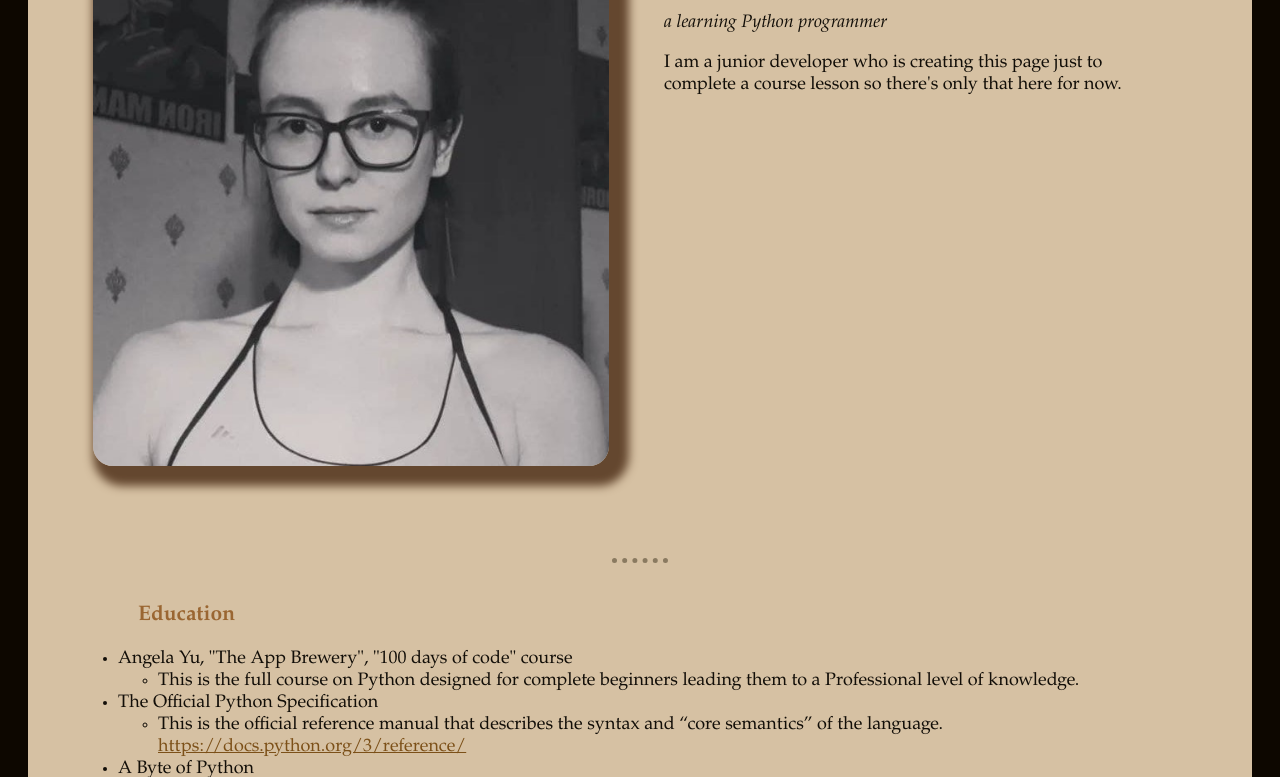
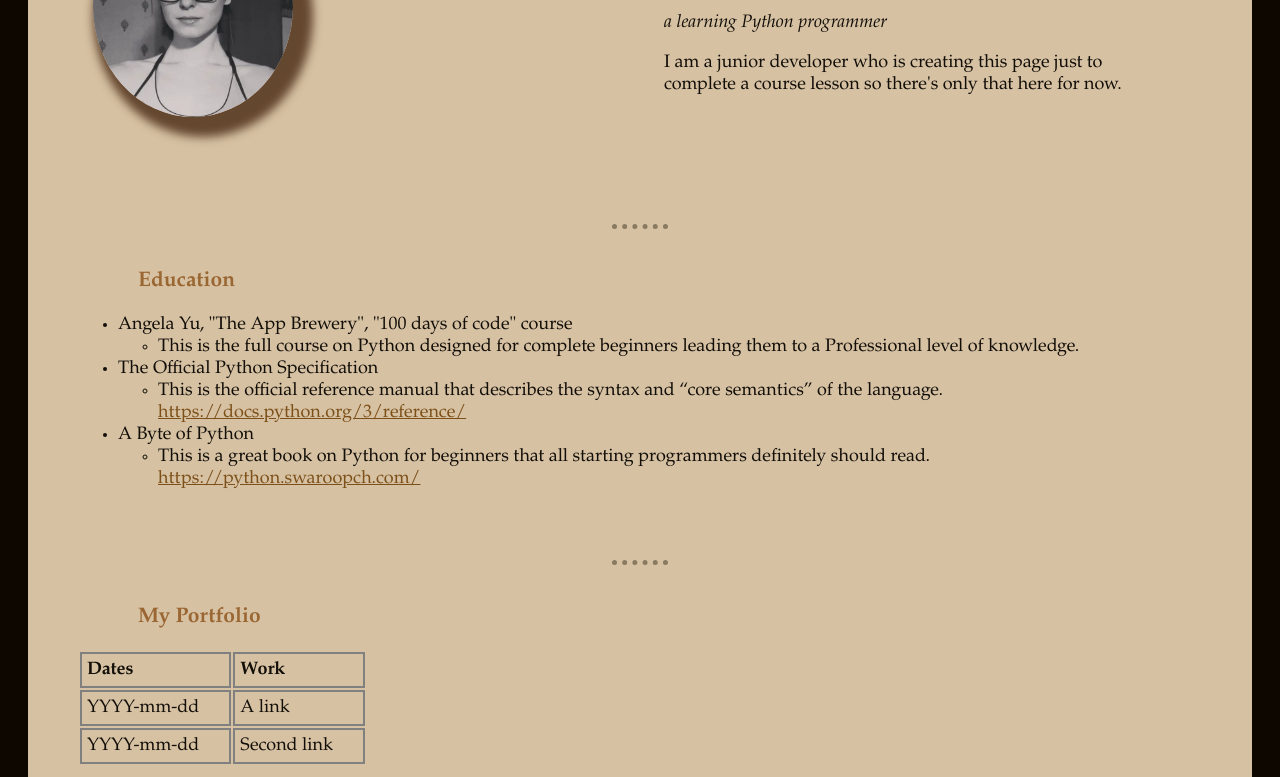
Before and after one commit to hexvexpex/hexvexpex_cv, a plain HTML site: page index.html in a window 1280 px wide. Shown: the part 189-966 px from the top of the page. Drawn offline with Linux system fonts and the light colour scheme.

Commit message:
updating css styles for the main image

```diff
--- a/css/styles.css
+++ b/css/styles.css
@@ -102,9 +102,9 @@ div.top_info {
 }
 
 .top-image {
-    border-radius: 20px;
+    border-radius: 50%;
     box-shadow: 10px 10px 10px 10px rgb(100, 71, 47);
-    width: 100%;
+    max-width: 200px;
 }
 
 /* there's a mess below */
```
